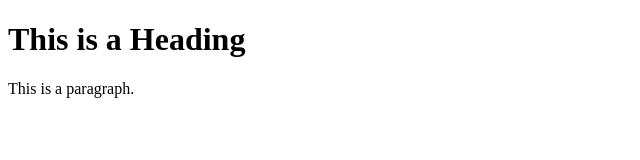
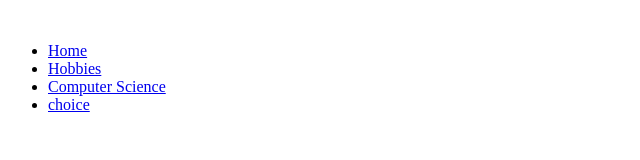
Before and after one commit to EthanKus/Ethanz-website, a plain HTML site: page projects.html in a window 1280 px wide. Shown: the whole page, without its empty margins (0-640 px from the left). Drawn offline with Linux system fonts and the light colour scheme.

Commit message:
Update projects.html

```diff
--- a/projects.html
+++ b/projects.html
@@ -3,10 +3,16 @@
 <head>
 <title>Page Title</title>
 </head>
+  <br>
+  <a href="Data
 <body>
 
-<h1>This is a Heading</h1>
-<p>This is a paragraph.</p>
+                          <ul>
+  <li><a href="index.html">Home</a></li>
+  <li><a href="hobbies.html">Hobbies</a></li>
+  <li><a href="projects.html">Computer Science</a></li>
+  <li><a href="choice.html">choice</a></li>
+</ul>
 
 </body>
 </html>
```
